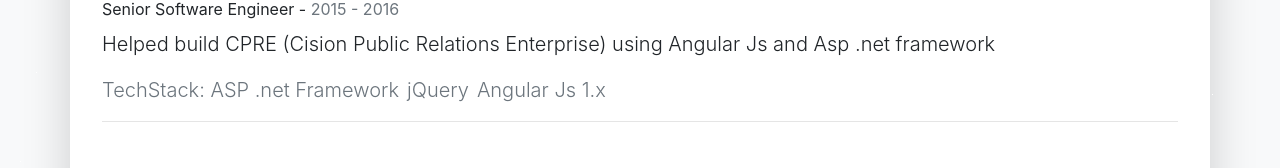
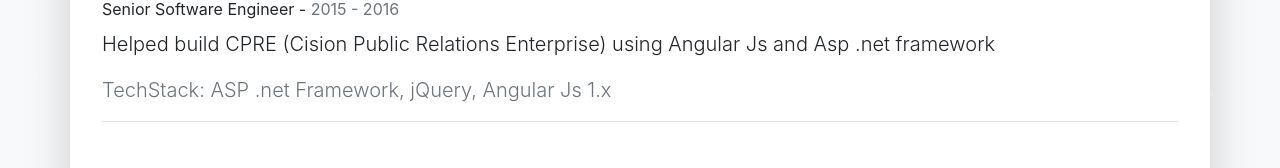
Before and after one commit to xunxdd/portfolio, a React (Create React App) app: page / in a window 1280 px wide. Shown: the part 1874-2042 px from the top of the page. Built offline with nearby package versions, Linux system fonts and the light colour scheme.

Commit message:
fix more issues

```diff
--- a/src/editable-stuff/config.js
+++ b/src/editable-stuff/config.js
@@ -45,7 +45,7 @@
       Descriptions: [
         "Revamped and delivered products in the insurance and benefits admin domain; built responsive SPAs using Vue Js, TypeScript and Rest APIs; ensured quality code through strong typing and extensive test coverage (about 95%) and code reviews; employed modern web techniques such as code splitting and tree shaking to ensure fast application start and response time; maintained and improved legacy systems using Angular Js and DJango Rest Framework"
       ],
-      TechStack: ["Vue Js,TypeScript,.net core"]
+      TechStack: ["Vue Js, TypeScript, .net core"]
     },
     {
       CompanyName: "Cision Inc.",
@@ -55,7 +55,7 @@
       Descriptions: [
         "Helped build CPRE (Cision Public Relations Enterprise) using Angular Js and Asp .net framework"
       ],
-      TechStack: ["ASP .net Framework", "jQuery", "Angular Js 1.x"]
+      TechStack: ["ASP .net Framework, jQuery, Angular Js 1.x"]
     },
     {
       CompanyName: "comScore",
@@ -65,7 +65,7 @@
       Descriptions: [
         "UI lead of multiple web applications, including comScore Direct, AdEffx (Advertising Effectiveness Web App) and XMedia (a web tool for audience        measurement across TV and digital medias); technologies used include Asp.net MVC, Ext js MVC framework; led a small team of front-end engineers"
       ],
-      TechStack: ["ASP.net web forms, ASP.net MVC, Sencha Ext Js Framework, JavaScript"]
+      TechStack: ["ASP .net web forms, ASP.net MVC, Sencha Ext Js Framework, JavaScript"]
     },
     {
       CompanyName: "Gibson Consulting LLC",
```
